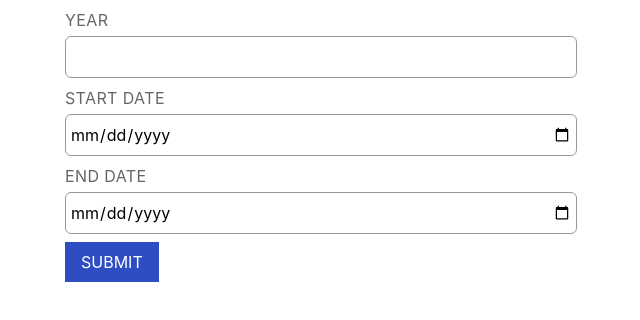
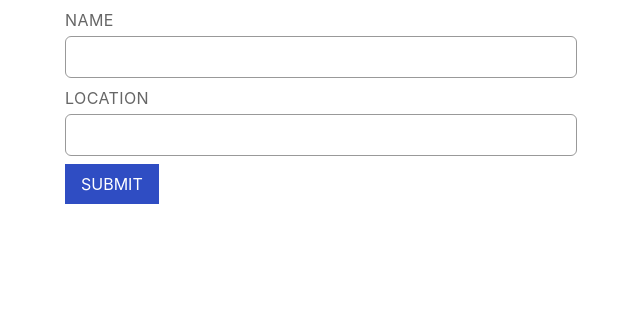
Before and after one commit to Loui4/CEC-Register-UI, a React (Create React App) app: page / in a window 1280 px wide. Shown: the top 320 px of the page, without its empty margins (319-959 px from the left). Built offline with nearby package versions, Linux system fonts and the light colour scheme.

Commit message:
feat(form): add church create form

```diff
--- a/src/App.tsx
+++ b/src/App.tsx
@@ -12,11 +12,12 @@ import { DataGrid, GridRowsProp, GridColDef } from "@mui/x-data-grid";
 import { BaseTable } from "./components/organisms";
 import { MemberCreateForm } from "./containers/members";
 import { YearCreateForm } from "./containers/year";
+import { ChurchCreateForm } from "./containers/churches";
 
 function App() {
   return (
     <div className="px-96">
-      <YearCreateForm />
+      <ChurchCreateForm />
     </div>
   );
 }
--- /dev/null
+++ b/src/containers/churches/ChurchCreateForm.tsx
@@ -0,0 +1,13 @@
+import ChurchForm from "./ChurchForm";
+
+export default function ChurchCreateForm() {
+  const handleSubmit = (values: any) => {
+    console.log(values);
+  };
+
+  const initialValues = {
+    name: "",
+    location: "",
+  };
+  return <ChurchForm initialValues={initialValues} onSubmit={handleSubmit} />;
+}
--- /dev/null
+++ b/src/containers/churches/ChurchForm.tsx
@@ -0,0 +1,28 @@
+import * as Yup from "yup";
+import { FormInputWithLabel } from "../../components/molecules/form";
+import { BaseForm } from "../../components/organisms";
+
+type PropTypes = {
+  onSubmit: (values: any) => void;
+  initialValues: any;
+};
+
+function ChurchForm({ initialValues, onSubmit }: PropTypes) {
+  const validationSchema = Yup.object().shape({
+    name: Yup.string().required().label("name"),
+    location: Yup.string().required().label("location"),
+  });
+
+  return (
+    <BaseForm
+      initialValues={initialValues}
+      onSubmit={onSubmit}
+      validationSchema={validationSchema}
+    >
+      <FormInputWithLabel id="name" label="Name" name="name" />
+      <FormInputWithLabel id="location" label="location" name="location" />
+    </BaseForm>
+  );
+}
+
+export default ChurchForm;
--- /dev/null
+++ b/src/containers/churches/index.ts
@@ -0,0 +1 @@
+export { default as ChurchCreateForm } from "./ChurchCreateForm";
```
